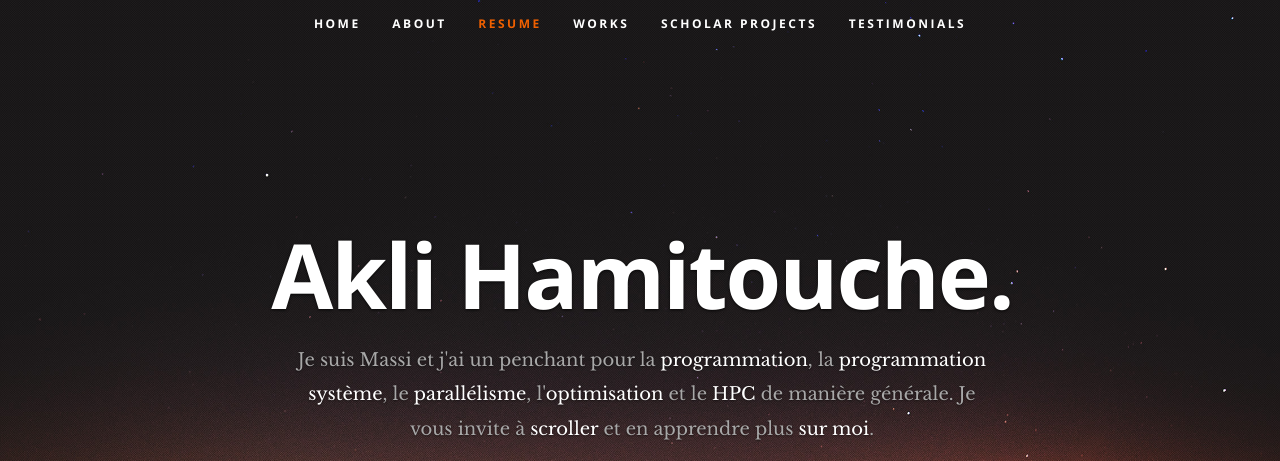
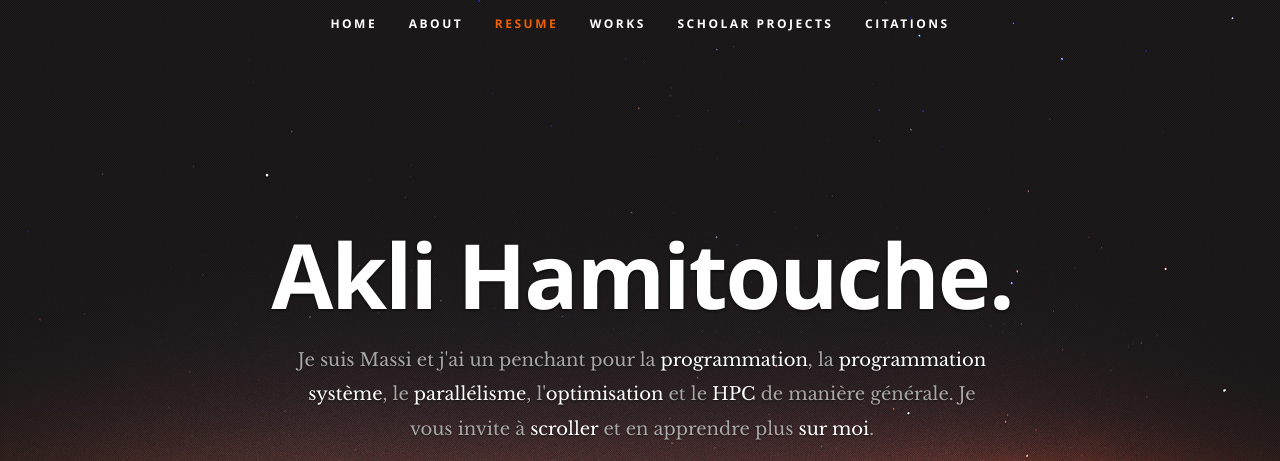
Before and after one commit to m4ssi/m4ssi.github.io, a plain HTML site: page index.html in a window 1280 px wide. Shown: the top 461 px of the page. Drawn offline with nearby package versions, Linux system fonts and the light colour scheme.

Commit message:
Modification of template stuff

```diff
--- a/index.html
+++ b/index.html
@@ -7,7 +7,7 @@
    <!--- Basic Page Needs
    ================================================== -->
    <meta charset="utf-8">
-	<title>Ceevee - Free Responsive HTML5/CSS3 Template</title>
+	<title>Akli (Massi) Hamitouche, informaticien en herbe</title>
 	<meta name="description" content="">
 	<meta name="author" content="">
 
@@ -49,7 +49,7 @@
 	         <li><a class="smoothscroll" href="#resume">Resume</a></li>
             <li><a class="smoothscroll" href="#portfolio">Works</a></li>
             <li><a class="smoothscroll" href="#projects">Scholar projects</a></li>
-            <li><a class="smoothscroll" href="#testimonials">Testimonials</a></li>
+            <li><a class="smoothscroll" href="#testimonials">Citations</a></li>
          </ul> <!-- end #nav -->
 
       </nav> <!-- end #nav-wrap -->
@@ -654,7 +654,7 @@
 
             <div class="two columns header-col">
 
-               <h1><span>Client Testimonials</span></h1>
+               <h1><span>Citations préférées</span></h1>
 
             </div>
 
```
